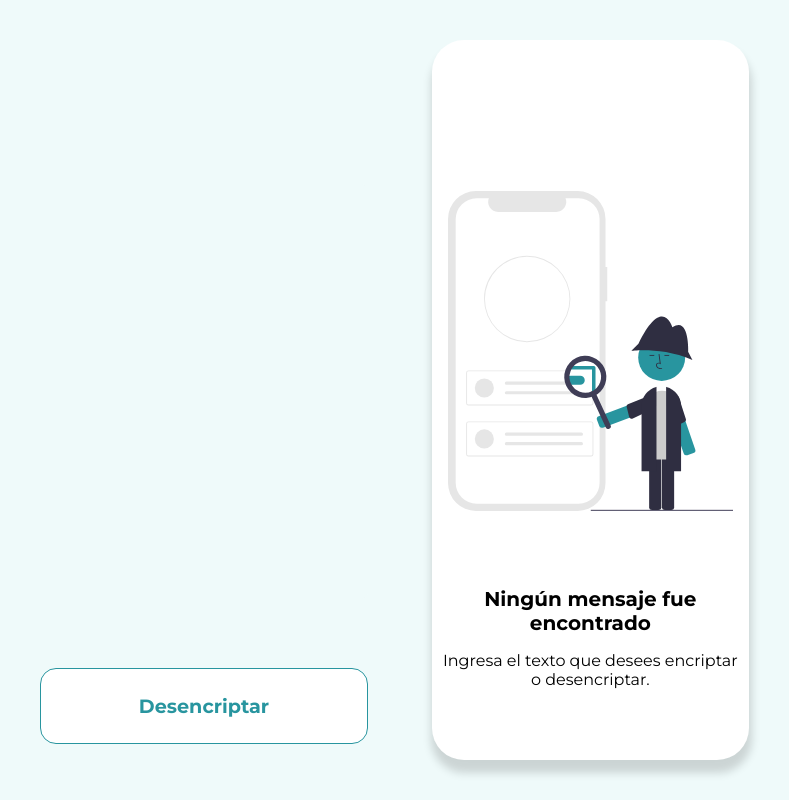
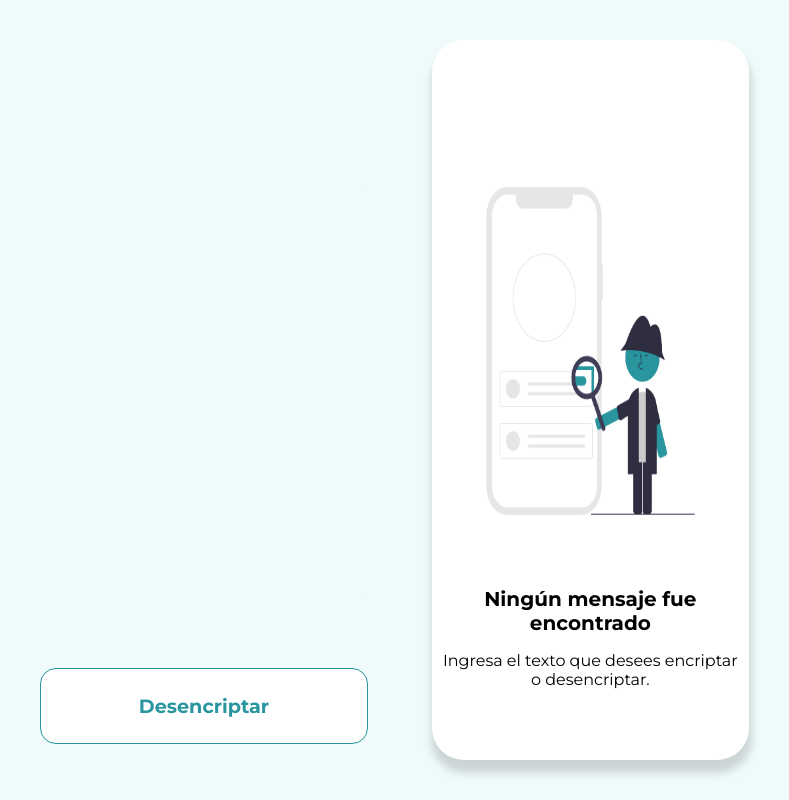
Before and after one commit to R3ptarGreen/Text-Encryptor, a website: page index.html in a window 1280 px wide. Shown: the full height of the page, 491-1280 px from the left. Drawn offline with Linux system fonts and the light colour scheme; files that its build step writes are made by us from their sources; files whose address does not match are found by name.

Commit message:
Agregando el README.cd, pequeña configuración al git ignore y agregando formato png en la imagen main

```diff
--- a/index.html
+++ b/index.html
@@ -34,7 +34,7 @@
         <!--Imagen y notificación del estado del encriptador-->
         <div id="output-text" class="main__notify-container notify-container">
             <picture class="notify-container__img-container">
-                <img class ="notify-container__img" src="/Proyect/Assets/Main_img.svg" alt="searching">
+                <img class ="notify-container__img" src="/Proyect/Assets/searching_img.png" alt="searching">
             </picture>
             <section class="notify-container__section">
                 <h3>Ningún mensaje fue encontrado</h3>
```
Also changed, not shown: Assets/Main_img.svg (deleted), Assets/Screen Shot D.png (added), Assets/Screenshot M.png (added), Assets/searching_img.png (added), README.md (added), 1 other file.
